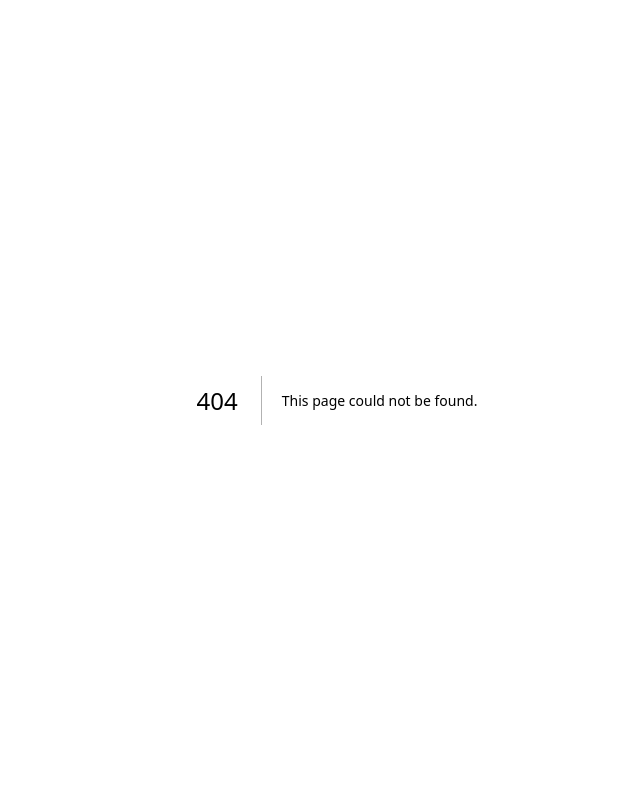
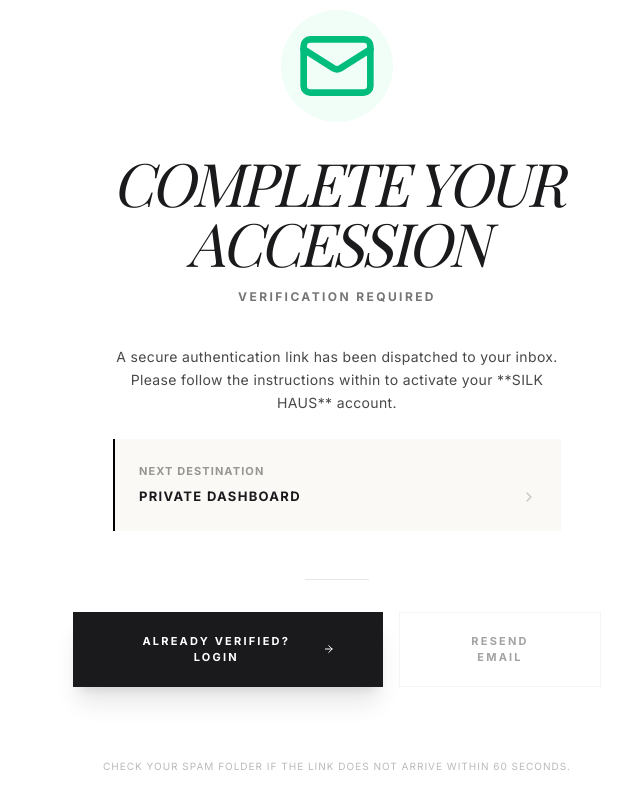
Before and after one commit to alabidavickie/wig-website, a Next.js app: page /verify-email in a window 1280 px wide. Before the commit this address had no page. Shown: the whole page, without its empty margins (303-943 px from the left). Built offline with nearby package versions, Linux system fonts and the light colour scheme; a web font is replaced by a local one.

Commit message:
feat: implement enhanced email verification flow with smart redirects

```diff
--- a/src/app/auth/callback/route.ts
+++ b/src/app/auth/callback/route.ts
@@ -10,7 +10,16 @@
     const supabase = await createClient()
     const { error } = await supabase.auth.exchangeCodeForSession(code)
     if (!error) {
-      return NextResponse.redirect(`${origin}${next}`)
+      // Check if next is a relative path or absolute URL
+      const isAbsoluteNext = next.startsWith('http')
+      const redirectUrl = isAbsoluteNext ? next : `${origin}${next.startsWith('/') ? next : `/${next}`}`
+
+      // Default to dashboard if no valid next is provided
+      if (next === '/') {
+        return NextResponse.redirect(`${origin}/dashboard`)
+      }
+
+      return NextResponse.redirect(redirectUrl)
     }
   }
 
--- a/src/app/signup/page.tsx
+++ b/src/app/signup/page.tsx
@@ -10,13 +10,14 @@
 
 function SignupForm() {
   const [pending, setPending] = useState(false);
-  const [error, setError] = useState<string | null>(null);
+  const [success, setSuccess] = useState<string | null>(null);
   const searchParams = useSearchParams();
   const redirectTo = searchParams.get("redirect") || "/dashboard";
 
   async function handleSubmit(formData: FormData) {
     setPending(true);
     setError(null);
+    setSuccess(null);
     // Add redirect hint to form
     formData.append("redirectTo", redirectTo);
     const result = await signup(formData);
@@ -28,6 +29,9 @@
       } else {
         setError("Could not complete registration");
       }
+      setPending(false);
+    } else if (result?.success) {
+      setSuccess(result.success);
       setPending(false);
     }
   }
@@ -55,6 +59,11 @@
             {error && (
               <div className="bg-red-50 text-red-600 text-[11px] p-4 uppercase tracking-widest font-bold border-l-2 border-red-600">
                 {error}
+              </div>
+            )}
+            {success && (
+              <div className="bg-emerald-50 text-emerald-600 text-[11px] p-4 uppercase tracking-widest font-bold border-l-2 border-emerald-600">
+                {success}
               </div>
             )}
 
--- /dev/null
+++ b/src/app/verify-email/page.tsx
@@ -0,0 +1,69 @@
+"use client";
+
+import Link from "next/link";
+import { Suspense } from "react";
+import { Mail, ArrowRight, ChevronRight } from "lucide-react";
+import { useSearchParams } from "next/navigation";
+
+function VerifyEmailContent() {
+  const searchParams = useSearchParams();
+  const next = searchParams.get("next") || "/dashboard";
+
+  return (
+    <div className="min-h-screen bg-white flex flex-col items-center justify-center font-sans text-[#1A1A1D]">
+      <div className="text-center space-y-10 max-w-xl px-6 animate-in fade-in slide-in-from-bottom-6 duration-1000">
+        <div className="relative inline-block">
+          <div className="absolute -inset-4 bg-emerald-50 rounded-full animate-pulse"></div>
+          <Mail className="w-20 h-20 text-emerald-500 relative z-10" />
+        </div>
+
+        <div className="space-y-4">
+          <h1 className="font-serif text-5xl md:text-6xl uppercase tracking-tighter italic leading-none">Complete Your <br /> Accession</h1>
+          <p className="text-[12px] text-[#1A1A1D]/60 uppercase tracking-[0.2em] font-bold">Verification Required</p>
+        </div>
+
+        <div className="space-y-6 text-center max-w-md mx-auto">
+           <p className="text-[14px] text-[#1A1A1D]/80 tracking-wide leading-relaxed">
+             A secure authentication link has been dispatched to your inbox. Please follow the instructions within to activate your **SILK HAUS** account.
+           </p>
+
+           <div className="bg-[#FAF9F6] p-6 border-l-2 border-black">
+              <p className="text-[11px] font-bold uppercase tracking-widest text-black/40 text-left mb-2">Next Destination</p>
+              <div className="flex items-center justify-between">
+                <span className="text-[13px] font-bold uppercase tracking-widest">
+                  {next === "/checkout" ? "Secure Checkout" : "Private Dashboard"}
+                </span>
+                <ChevronRight className="w-4 h-4 text-black/20" />
+              </div>
+           </div>
+        </div>
+
+        <div className="w-16 h-px bg-gray-200 mx-auto mt-12 mb-8"></div>
+
+        <div className="flex flex-col sm:flex-row gap-4 justify-center">
+          <Link href="/login" className="bg-[#1A1A1D] text-white px-12 py-5 rounded-none text-[11px] font-bold uppercase tracking-[0.2em] hover:bg-black transition-all shadow-xl flex items-center gap-3">
+            Already Verified? Login <ArrowRight className="w-3 h-3" />
+          </Link>
+          <button
+            onClick={() => window.location.reload()}
+            className="border border-gray-100 text-[#1A1A1D]/40 px-12 py-5 rounded-none text-[11px] font-bold uppercase tracking-[0.2em] hover:border-black hover:text-black transition-all"
+          >
+            Resend Email
+          </button>
+        </div>
+
+        <p className="text-[10px] uppercase tracking-widest text-[#1A1A1D]/30 pt-8">
+          Check your spam folder if the link does not arrive within 60 seconds.
+        </p>
+      </div>
+    </div>
+  );
+}
+
+export default function VerifyEmailPage() {
+  return (
+    <Suspense fallback={<div className="min-h-screen bg-white" />}>
+      <VerifyEmailContent />
+    </Suspense>
+  );
+}
--- a/src/lib/actions/auth.ts
+++ b/src/lib/actions/auth.ts
@@ -79,7 +79,7 @@
     return { error: validatedFields.error.flatten().fieldErrors };
   }
 
-  const { error } = await supabase.auth.signUp({
+  const { data, error } = await supabase.auth.signUp({
     email,
     password,
     options: {
@@ -92,6 +92,12 @@
 
   if (error) {
     return { error: { message: error.message } };
+  }
+
+  // If email confirmation is enabled, session will be null
+  if (!data.session) {
+    const next = formData.get("redirectTo") as string || "/dashboard";
+    redirect(`/verify-email?next=${encodeURIComponent(next)}`);
   }
 
   revalidatePath("/", "layout");
```
Also changed, not shown: 1 other file (tests, documents, lock files or other folders).
